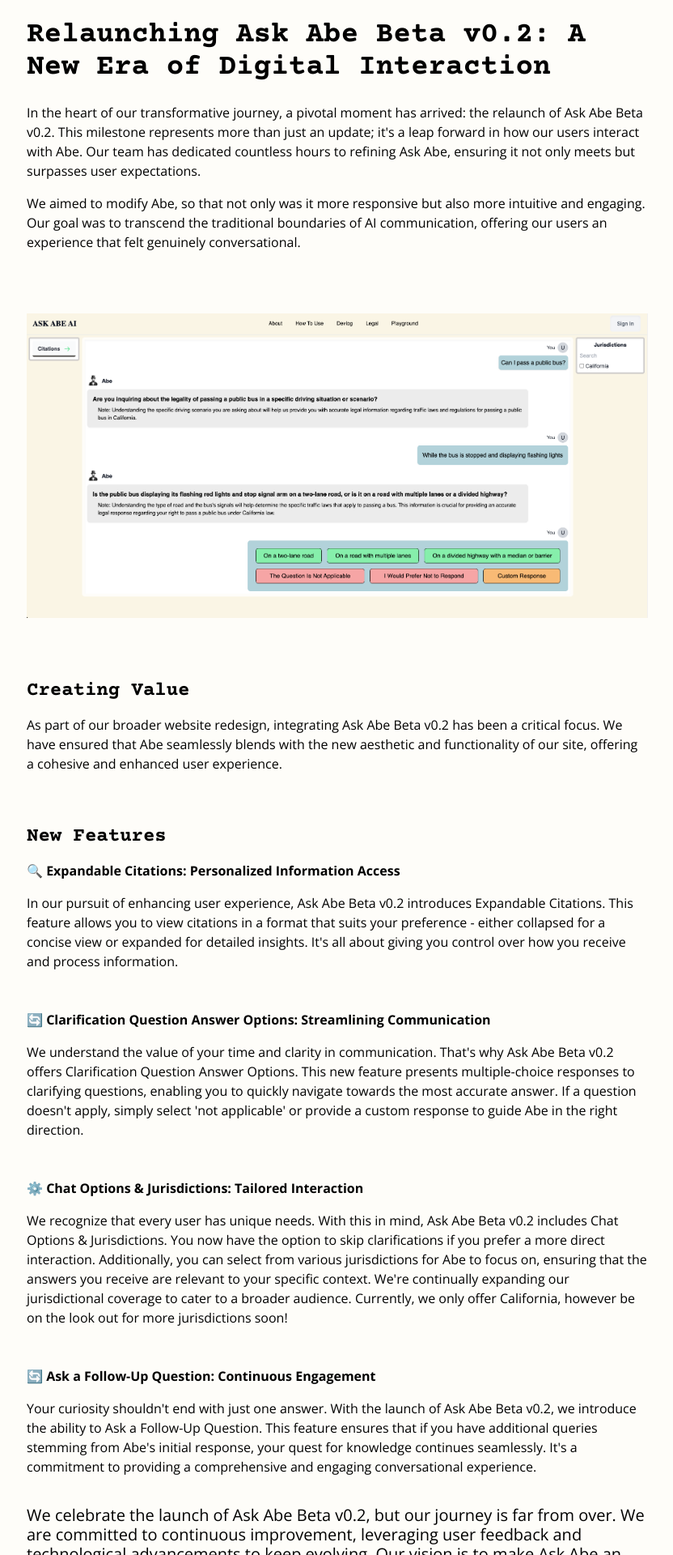
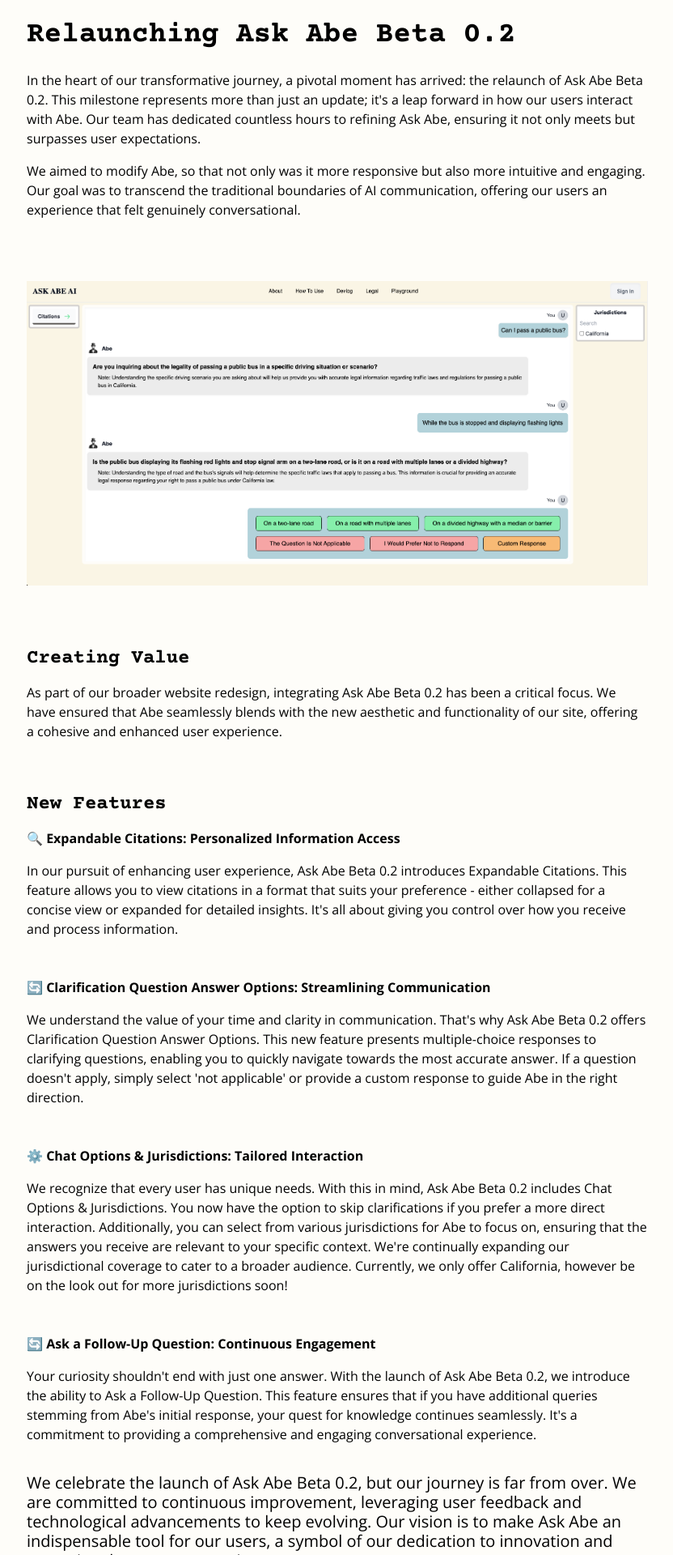
Before and after one commit to AskAbeAI/ask-abe-beta, a Next.js app: page /devlogblog in a window 1280 px wide. Shown: the part 180-2100 px from the top of the page at 81% size, without its empty margins (223-1055 px from the left). Built offline with nearby package versions, Linux system fonts and the light colour scheme; a web font is replaced by a local one.

Commit message:
fixed some ui info

```diff
--- a/src/app/devlogblog/page.tsx
+++ b/src/app/devlogblog/page.tsx
@@ -5,10 +5,10 @@
     <div className="bg-[#FEFDF9] flex w-full flex-col px-20 py-12 max-md:max-w-full max-md:px-5">
       <div className="items-stretch self-center flex w-[768px] max-w-full flex-col mt-16 pt-6 max-md:mt-10">
         <div className="text-black text-4xl font-courierp font-bold leading-10 max-md:max-w-full">
-          Relaunching Ask Abe Beta v0.2: A New Era of Digital Interaction
+          Relaunching Ask Abe Beta 0.2
         </div>
         <div className="text-black font-opensans text-md leading-6 mt-6 max-md:max-w-full">
-          In the heart of our transformative journey, a pivotal moment has arrived: the relaunch of Ask Abe Beta v0.2.
+          In the heart of our transformative journey, a pivotal moment has arrived: the relaunch of Ask Abe Beta 0.2.
           This milestone represents more than just an update; it&apos;s a leap forward in how our users interact with Abe.
           Our team has dedicated countless hours to refining Ask Abe, ensuring it not only meets but surpasses user expectations.
         </div>
@@ -29,7 +29,7 @@
 
         </div>
         <div className="text-black text-md font-opensans leading-6 mt-4 max-md:max-w-full">
-          As part of our broader website redesign, integrating Ask Abe Beta v0.2 has been a critical focus.
+          As part of our broader website redesign, integrating Ask Abe Beta 0.2 has been a critical focus.
           We have ensured that Abe seamlessly blends with the new aesthetic and functionality of our site, offering a cohesive and enhanced user experience.
         </div>
         <div className="text-black text-2xl font-courierp font-bold leading-7 mt-16 max-md:max-w-full max-md:mt-10">
@@ -38,28 +38,28 @@
         </div>
         <div className="text-black text-md leading-6 mt-4 max-md:max-w-full">
           <h1 className="font-bold font-opensans">🔍  Expandable Citations: Personalized Information Access</h1>
-          <p className="pt-4 font-opensans">In our pursuit of enhancing user experience, Ask Abe Beta v0.2 introduces Expandable Citations.
+          <p className="pt-4 font-opensans">In our pursuit of enhancing user experience, Ask Abe Beta 0.2 introduces Expandable Citations.
             This feature allows you to view citations in a format that suits your preference - either collapsed for a concise view or expanded for detailed insights.
             It&apos;s all about giving you control over how you receive and process information.
           </p>
           <h1 className="font-bold pt-12 font-opensans">🔄 Clarification Question Answer Options: Streamlining Communication</h1>
           <p className="pt-4 font-opensans">We understand the value of your time and clarity in communication.
-            That&apos;s why Ask Abe Beta v0.2 offers Clarification Question Answer Options. This new feature presents multiple-choice responses to clarifying questions, enabling you to quickly navigate towards the most accurate answer.
+            That&apos;s why Ask Abe Beta 0.2 offers Clarification Question Answer Options. This new feature presents multiple-choice responses to clarifying questions, enabling you to quickly navigate towards the most accurate answer.
             If a question doesn&apos;t apply, simply select &apos;not applicable&apos; or provide a custom response to guide Abe in the right direction.
           </p>
           <h1 className="font-bold pt-12 font-opensans">⚙️ Chat Options & Jurisdictions: Tailored Interaction</h1>
-          <p className="pt-4 font-opensans"> We recognize that every user has unique needs. With this in mind, Ask Abe Beta v0.2 includes Chat Options & Jurisdictions.
+          <p className="pt-4 font-opensans"> We recognize that every user has unique needs. With this in mind, Ask Abe Beta 0.2 includes Chat Options & Jurisdictions.
             You now have the option to skip clarifications if you prefer a more direct interaction. Additionally, you can select from various jurisdictions for Abe to focus on, ensuring that the answers you receive are relevant to your specific context.
             We&apos;re continually expanding our jurisdictional coverage to cater to a broader audience. Currently, we only offer California, however be on the look out for more jurisdictions soon!
           </p>
           <h1 className="font-bold pt-12 font-opensans">🔄 Ask a Follow-Up Question: Continuous Engagement</h1>
           <p className="pt-4 font-opensans">Your curiosity shouldn&apos;t end with just one answer.
-            With the launch of Ask Abe Beta v0.2, we introduce the ability to Ask a Follow-Up Question.
+            With the launch of Ask Abe Beta 0.2, we introduce the ability to Ask a Follow-Up Question.
             This feature ensures that if you have additional queries stemming from Abe&apos;s initial response, your quest for knowledge continues seamlessly. It&apos;s a commitment to providing a comprehensive and engaging conversational experience.
           </p>
         </div>
         <div className="text-black text-md leading-6 mt-9 max-md:max-w-full text-xl font-opensans">
-          We celebrate the launch of Ask Abe Beta v0.2, but our journey is far from over.
+          We celebrate the launch of Ask Abe Beta 0.2, but our journey is far from over.
           We are committed to continuous improvement, leveraging user feedback and technological advancements to keep evolving.
           Our vision is to make Ask Abe an indispensable tool for our users, a symbol of our dedication to innovation and exceptional customer experience.
         </div>
--- a/src/app/page.tsx
+++ b/src/app/page.tsx
@@ -6,7 +6,7 @@
 import LegalResearchComponent from '@/components/homepage/homeSection1'
 import LandingSection from '@/components/homepage/landingSection';
 import PageFooter from '@/components/pageFooter';
-import FeaturesSection from '@/components/homepage/features';
+
 
 
 
@@ -44,7 +44,7 @@
       {/* </div> */}
       <LandingSection />
       <LegalResearchComponent />
-      <FeaturesSection />
+
 
 
       <PageFooter />
--- a/src/components/devlog/devLanding.tsx
+++ b/src/components/devlog/devLanding.tsx
@@ -34,8 +34,7 @@
                     Website Redesign and Conversation AI Integration
                   </Link>
                   <div className="text-black text-base leading-6 mt-2">
-                    Lorem ipsum dolor sit amet, consectetur adipiscing elit.
-                    Suspendisse varius enim in eros.
+
                   </div>
                   <div className="items-stretch flex justify-between gap-4 mt-6">
 
```
Also changed, not shown: 1 other file (tests, documents, lock files or other folders).
